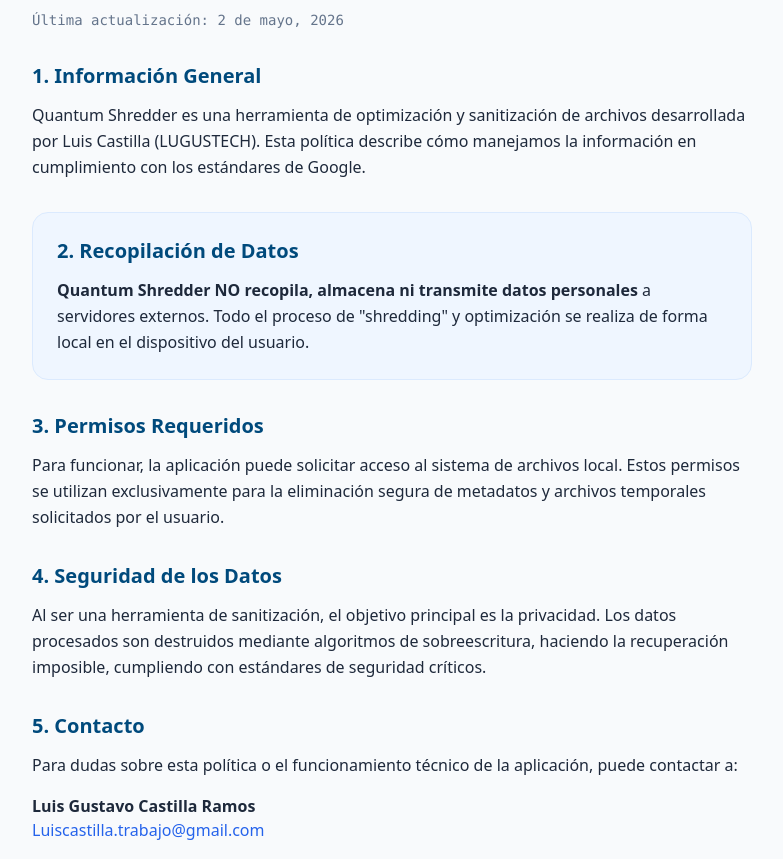
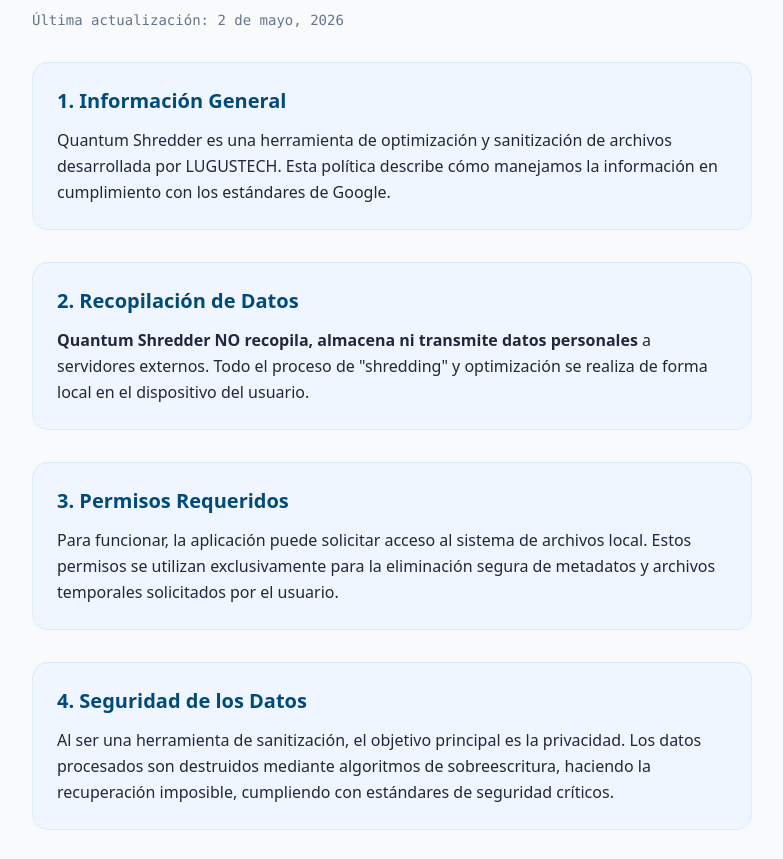
Before and after one commit to lctrabajo-source/lugustech-web, a plain HTML site: page shredder-privacy.html in a window 1280 px wide. Shown: the part 171-1030 px from the top of the page, without its empty margins (248-1031 px from the left). Drawn offline with nearby package versions, Linux system fonts and the light colour scheme.

Commit message:
Update shredder-privacy.html

```diff
--- a/shredder-privacy.html
+++ b/shredder-privacy.html
@@ -8,7 +8,7 @@
 </head>
 <body class="bg-slate-50 text-slate-800 font-sans">
 
-    <nav class="bg-white border-b border-slate-200 py-4 px-6">
+    <nav class="sticky top-0 z-50 bg-white border-b border-slate-200 py-4 px-6">
         <div class="max-w-4xl mx-auto flex justify-between items-center">
             <span class="font-bold tracking-tighter text-xl">LUGUSTECH</span>
             <a href="index.html" class="text-sm text-blue-600 hover:underline">← Volver al Portfolio</a>
@@ -20,9 +20,9 @@
         <p class="text-slate-500 mb-8 font-mono text-sm">Última actualización: 2 de mayo, 2026</p>
 
         <section class="space-y-8">
-            <div>
+            <div class="bg-blue-50 p-6 rounded-2xl border border-blue-100">
                 <h2 class="text-xl font-bold mb-3 text-[#004a7c]">1. Información General</h2>
-                <p class="leading-relaxed">Quantum Shredder es una herramienta de optimización y sanitización de archivos desarrollada por Luis Castilla (LUGUSTECH). Esta política describe cómo manejamos la información en cumplimiento con los estándares de Google.</p>
+                <p class="leading-relaxed">Quantum Shredder es una herramienta de optimización y sanitización de archivos desarrollada por LUGUSTECH. Esta política describe cómo manejamos la información en cumplimiento con los estándares de Google.</p>
             </div>
 
             <div class="bg-blue-50 p-6 rounded-2xl border border-blue-100">
@@ -30,17 +30,17 @@
                 <p class="leading-relaxed"><strong>Quantum Shredder NO recopila, almacena ni transmite datos personales</strong> a servidores externos. Todo el proceso de "shredding" y optimización se realiza de forma local en el dispositivo del usuario.</p>
             </div>
 
-            <div>
+            <div class="bg-blue-50 p-6 rounded-2xl border border-blue-100">
                 <h2 class="text-xl font-bold mb-3 text-[#004a7c]">3. Permisos Requeridos</h2>
                 <p class="leading-relaxed">Para funcionar, la aplicación puede solicitar acceso al sistema de archivos local. Estos permisos se utilizan exclusivamente para la eliminación segura de metadatos y archivos temporales solicitados por el usuario.</p>
             </div>
 
-            <div>
+            <div class="bg-blue-50 p-6 rounded-2xl border border-blue-100">
                 <h2 class="text-xl font-bold mb-3 text-[#004a7c]">4. Seguridad de los Datos</h2>
                 <p class="leading-relaxed">Al ser una herramienta de sanitización, el objetivo principal es la privacidad. Los datos procesados son destruidos mediante algoritmos de sobreescritura, haciendo la recuperación imposible, cumpliendo con estándares de seguridad críticos.</p>
             </div>
 
-            <div>
+            <div class="bg-blue-50 p-6 rounded-2xl border border-blue-100">
                 <h2 class="text-xl font-bold mb-3 text-[#004a7c]">5. Contacto</h2>
                 <p class="leading-relaxed">Para dudas sobre esta política o el funcionamiento técnico de la aplicación, puede contactar a:</p>
                 <p class="mt-4 font-bold">Luis Gustavo Castilla Ramos</p>
```
